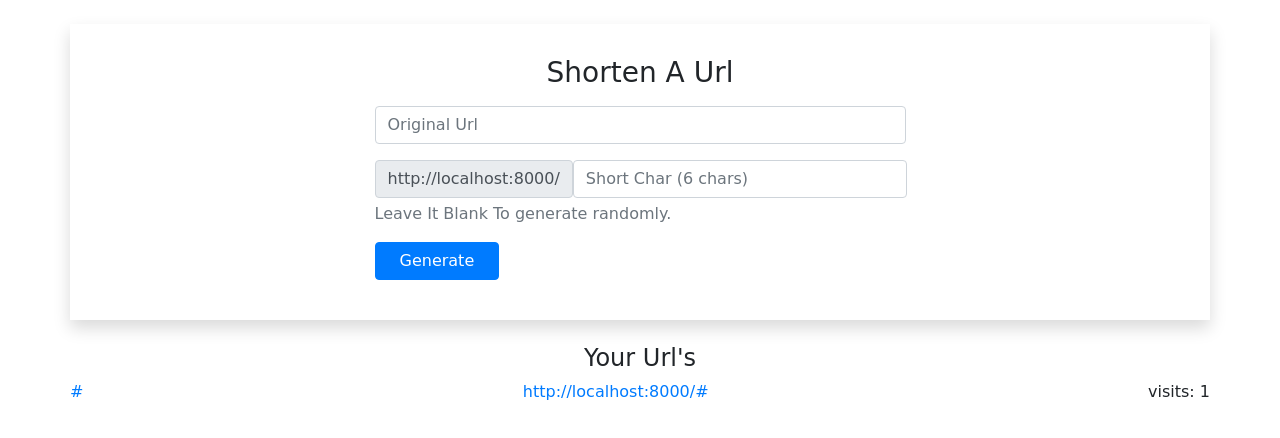
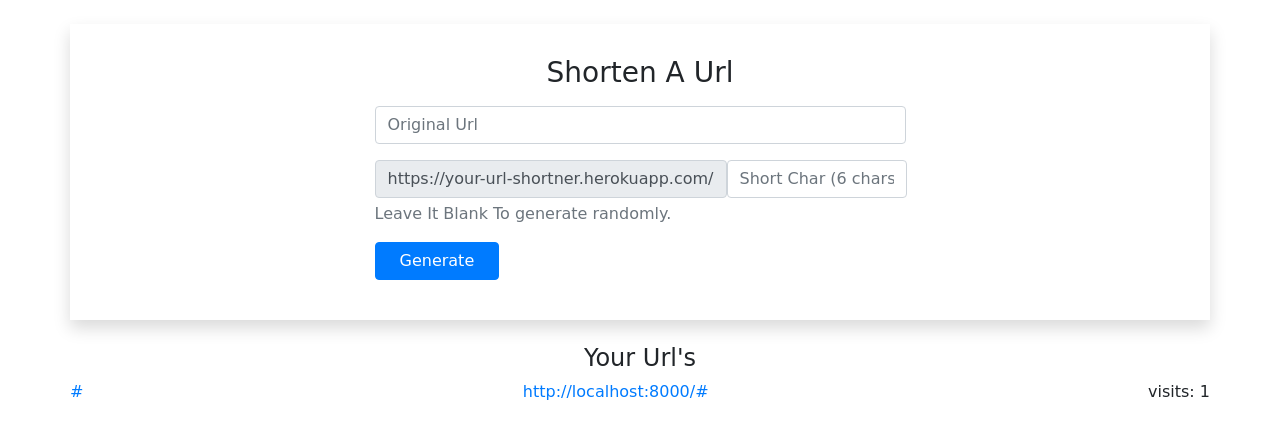
Before and after one commit to bhavyag54/url-shortner, a Django app: page /dashboard/ in a window 1280 px wide. Shown: the part 56-494 px from the top of the page. Run offline with Django 3.2, Linux system fonts and the light colour scheme; a user stored in the database is signed in; tables that the repository leaves empty hold one stand-in row (values such as "Sample post"); some libraries are stand-ins or nearby versions; some web fonts are replaced.

Commit message:
updated templates

```diff
--- a/templates/dashboard.html
+++ b/templates/dashboard.html
@@ -27,7 +27,7 @@
                 </div>
                 <div class="form-group">
                     <div class="input-group-prepend">
-                        <div class="input-group-text">http://localhost:8000/</div>
+                        <div class="input-group-text">https://your-url-shortner.herokuapp.com/</div>
                         <input type="text" name="short" class="form-control" placeholder="Short Char (6 chars)"
                             maxlength="6" id="short">
 
```
